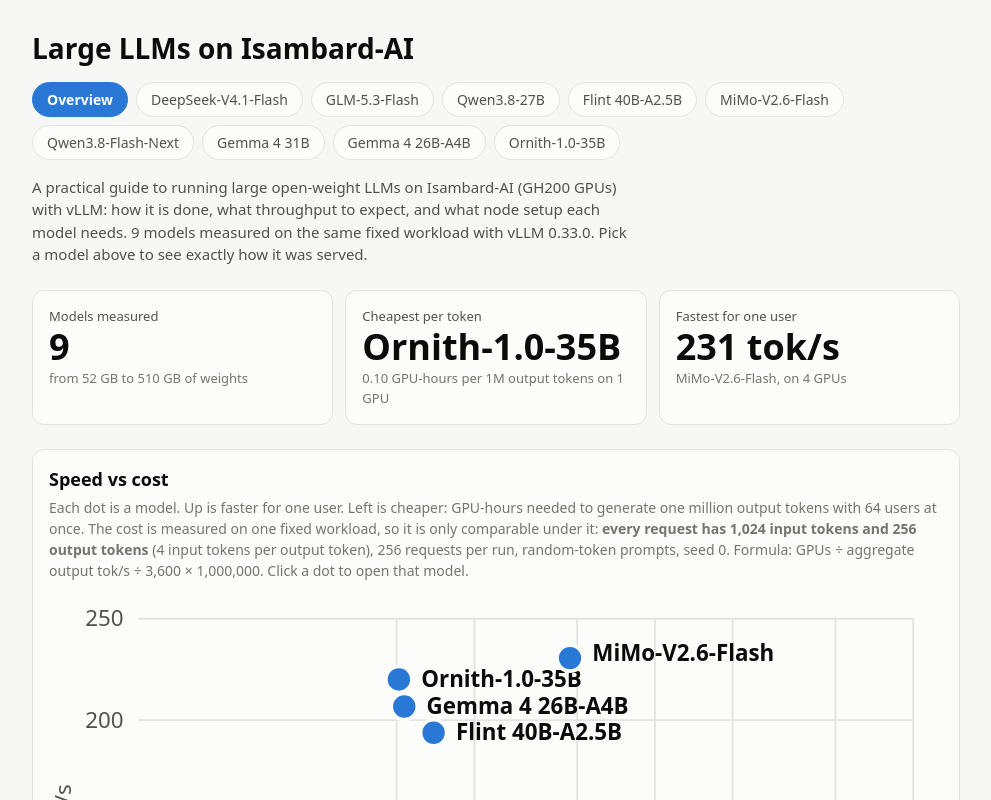
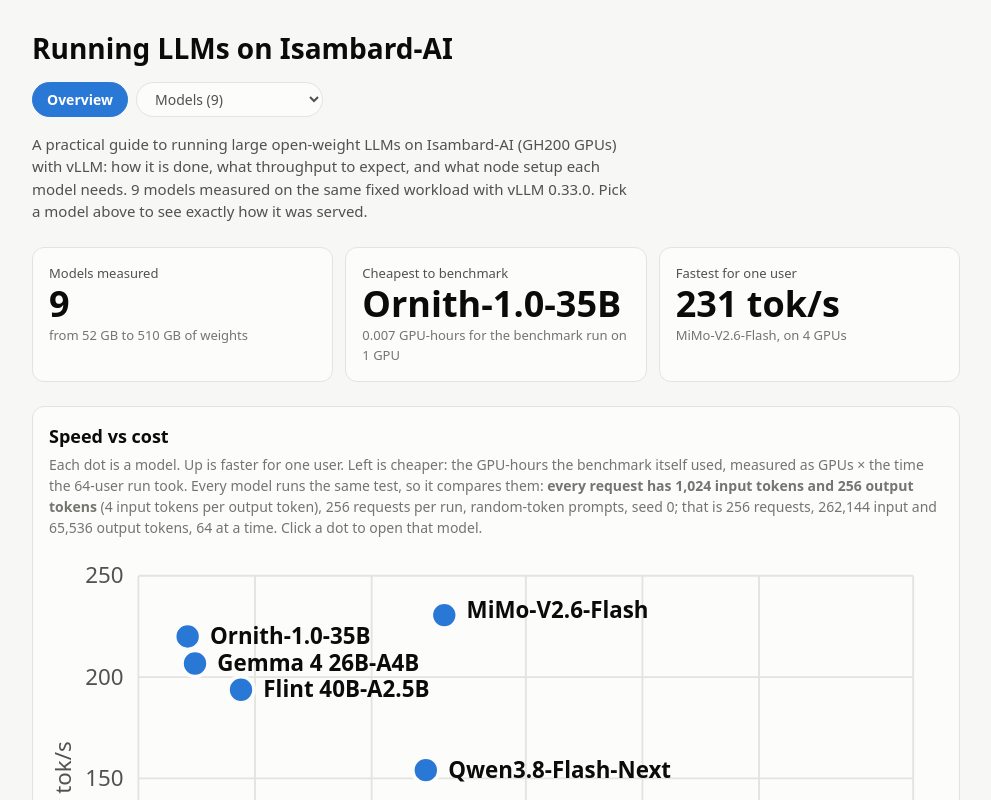
Before and after one commit to wd7512/how-to-run-llm-on-isambard, a plain HTML site: page docs/index.html in a window 1280 px wide. Shown: the top 800 px of the page, without its empty margins (144-1135 px from the left). Drawn offline with Linux system fonts and the light colour scheme.

Commit message:
Site: new title, Overview + Models dropdown, measured benchmark cost (GPU-hours to run the benchmark) replaces per-1M extrapolation
Co-Authored-By: Claude Sonnet 5.5 <noreply@anthropic.com>

```diff
--- a/docs/data.js
+++ b/docs/data.js
@@ -21,7 +21,7 @@ window.SITE = {
    "nodes": 2,
    "gpus_per_node": 4,
    "gpus": 8,
-   "time_cap": "00:40:00",
+   "time_cap": "00:18:00",
    "revision": "08c8657f02291e11b6f6b63e0e16014f8e748518",
    "date": "2026-11-15",
    "layout": "TP4 x DP2 + expert-parallel, 2 node(s)",
@@ -101,7 +101,8 @@ window.SITE = {
     ]
    },
    "provenance": {},
-   "gph1m": 1.537,
+   "test_gpuh": 0.1007,
+   "test_s": 45.3,
    "vllm_args": "--trust-remote-code --tool-call-parser deepseek_v41 --enable-auto-tool-choice --reasoning-parser deepseek_v41",
    "repeat_pct": [
     -1.4,
@@ -143,7 +144,7 @@ window.SITE = {
    "nodes": 2,
    "gpus_per_node": 4,
    "gpus": 8,
-   "time_cap": "00:40:00",
+   "time_cap": "00:33:00",
    "revision": "46a050bec13002ad29ee795c16e61cf4fa3c4a9c",
    "date": "2026-11-15",
    "layout": "TP4 x DP2 + expert-parallel, 2 node(s)",
@@ -223,7 +224,8 @@ window.SITE = {
     ]
    },
    "provenance": {},
-   "gph1m": 4.945,
+   "test_gpuh": 0.324,
+   "test_s": 145.8,
    "vllm_args": "--tool-call-parser glm47 --enable-auto-tool-choice --reasoning-parser glm47 --disable-flashinfer-autotune --enforce-eager",
    "repeat_pct": [
     6.0,
@@ -264,7 +266,7 @@ window.SITE = {
    "nodes": 1,
    "gpus_per_node": 1,
    "gpus": 1,
-   "time_cap": "00:30:00",
+   "time_cap": "00:11:00",
    "revision": "37561816e66b5b9153b1b64c10968c18c1e6f4a0",
    "date": "2026-11-15",
    "layout": "TP1 x DP1, 1 node(s)",
@@ -344,7 +346,8 @@ window.SITE = {
     ]
    },
    "provenance": {},
-   "gph1m": 0.195,
+   "test_gpuh": 0.0128,
+   "test_s": 46.1,
    "vllm_args": "--enable-auto-tool-choice --tool-call-parser qwen3_coder --reasoning-parser qwen3 --mm-encoder-tp-mode data",
    "repeat_pct": [
     -0.2,
@@ -387,7 +390,7 @@ window.SITE = {
    "nodes": 1,
    "gpus_per_node": 2,
    "gpus": 2,
-   "time_cap": "00:30:00",
+   "time_cap": "00:10:00",
    "revision": "2a247be0c0aec895ccb0ac7ca92229ec6df37288",
    "date": "2026-11-15",
    "layout": "TP2 x DP1 + expert-parallel, 1 node(s)",
@@ -467,7 +470,8 @@ window.SITE = {
     ]
    },
    "provenance": {},
-   "gph1m": 0.139,
+   "test_gpuh": 0.0092,
+   "test_s": 16.5,
    "vllm_args": "--attention-backend FLASHINFER",
    "repeat_pct": [
     -1.3,
@@ -509,7 +513,7 @@ window.SITE = {
    "nodes": 1,
    "gpus_per_node": 4,
    "gpus": 4,
-   "time_cap": "00:30:00",
+   "time_cap": "00:21:00",
    "revision": "f657ba2f7d24c9adc5730675baaa2d34de878a49",
    "date": "2026-11-15",
    "layout": "TP4 x DP1, 1 node(s)",
@@ -589,7 +593,8 @@ window.SITE = {
     ]
    },
    "provenance": {},
-   "gph1m": 0.469,
+   "test_gpuh": 0.0308,
+   "test_s": 27.7,
    "vllm_args": "--trust-remote-code --generation-config vllm --tool-call-parser mimo --enable-auto-tool-choice --reasoning-parser mimo",
    "repeat_pct": [
     0.2,
@@ -631,7 +636,7 @@ window.SITE = {
    "nodes": 1,
    "gpus_per_node": 4,
    "gpus": 4,
-   "time_cap": "00:30:00",
+   "time_cap": "00:16:00",
    "revision": "812d96e10a0dd82b69d749e68693698cf6c36daa",
    "date": "2026-11-15",
    "layout": "TP4 x DP1 + expert-parallel, 1 node(s)",
@@ -711,7 +716,8 @@ window.SITE = {
     ]
    },
    "provenance": {},
-   "gph1m": 0.42,
+   "test_gpuh": 0.0276,
+   "test_s": 24.8,
    "vllm_args": "--max-num-seqs 256 --enable-prefix-caching --enable-auto-tool-choice --tool-call-parser qwen3_coder --reasoning-parser qwen3",
    "repeat_pct": [
     -1.2,
@@ -754,7 +760,7 @@ window.SITE = {
    "nodes": 1,
    "gpus_per_node": 2,
    "gpus": 2,
-   "time_cap": "00:30:00",
+   "time_cap": "00:12:00",
    "revision": "5bbc2fb1c1b2c611d06e3d9f23c170ba21659d89",
    "date": "2026-11-15",
    "layout": "TP2 x DP1, 1 node(s)",
@@ -833,7 +839,8 @@ window.SITE = {
     ]
    },
    "provenance": {},
-   "gph1m": 0.335,
+   "test_gpuh": 0.022,
+   "test_s": 39.6,
    "vllm_args": "--reasoning-parser gemma4 --tool-call-parser gemma4 --enable-auto-tool-choice",
    "repeat_pct": [
     -0.1,
@@ -875,7 +882,7 @@ window.SITE = {
    "nodes": 1,
    "gpus_per_node": 1,
    "gpus": 1,
-   "time_cap": "00:30:00",
+   "time_cap": "00:10:00",
    "revision": "24548b62aa021d562695c04aaf7758a1ea47990b",
    "date": "2026-11-15",
    "layout": "TP1 x DP1, 1 node(s)",
@@ -954,7 +961,8 @@ window.SITE = {
     ]
    },
    "provenance": {},
-   "gph1m": 0.107,
+   "test_gpuh": 0.007,
+   "test_s": 25.2,
    "vllm_args": "--reasoning-parser gemma4 --tool-call-parser gemma4 --enable-auto-tool-choice",
    "repeat_pct": [
     -0.6,
@@ -995,7 +1003,7 @@ window.SITE = {
    "nodes": 1,
    "gpus_per_node": 1,
    "gpus": 1,
-   "time_cap": "00:30:00",
+   "time_cap": "00:10:00",
    "revision": "5df2ed3f675c7beaa490328cc70bb573b65fb660",
    "date": "2026-11-15",
    "layout": "TP1 x DP1, 1 node(s)",
@@ -1075,7 +1083,8 @@ window.SITE = {
     ]
    },
    "provenance": {},
-   "gph1m": 0.102,
+   "test_gpuh": 0.0067,
+   "test_s": 24.1,
    "vllm_args": "--enable-prefix-caching --enable-auto-tool-choice --tool-call-parser qwen3_xml --reasoning-parser qwen3 --trust-remote-code",
    "repeat_pct": [
     1.2,
--- a/docs/index.html
+++ b/docs/index.html
@@ -3,8 +3,8 @@
 <head>
 <meta charset="utf-8">
 <meta name="viewport" content="width=device-width, initial-scale=1">
-<title>LLMs on Isambard-AI</title>
-<meta name="description" content="Measured speed and GPU-hour cost of running large open-weight LLMs on Isambard-AI (GH200) with vLLM, with exact one-command steps per model.">
+<title>Running LLMs on Isambard-AI</title>
+<meta name="description" content="A practical guide to running large open-weight LLMs on Isambard-AI (GH200) with vLLM: how it is done, what throughput to expect and what node setup you need.">
 <style>
 :root {
   color-scheme: light;
@@ -87,6 +87,9 @@ footer { margin-top: 32px; font-size: 14px; color: var(--text-muted); }
 .tabs button { font: inherit; font-size: 14px; padding: 6px 14px; border-radius: 999px; border: 1px solid var(--grid); background: var(--surface-1); color: var(--text-secondary); cursor: pointer; }
 .tabs button[aria-selected="true"] { background: var(--series-1); border-color: var(--series-1); color: #fff; }
 .tabs button.home { font-weight: 600; }
+.tabs select { font: inherit; font-size: 14px; padding: 6px 14px; border-radius: 999px; border: 1px solid var(--grid); background: var(--surface-1); color: var(--text-secondary); cursor: pointer; max-width: 100%; }
+.tabs select.on { background: var(--series-1); border-color: var(--series-1); color: #fff; }
+h1 a { color: inherit; text-decoration: none; }
 pre { background: var(--surface-0); border: 1px solid var(--grid); border-radius: 8px; padding: 12px; overflow-x: auto; font-size: 13px; line-height: 1.5; color: var(--text-primary); margin: 8px 0; }
 code { font-size: 0.92em; }
 .meta { font-size: 13px; color: var(--text-muted); }
@@ -99,7 +102,7 @@ table.cmp tr.row:hover td { background: var(--surface-0); }
 </head>
 <body>
 <main>
-  <h1>Large LLMs on Isambard-AI</h1>
+  <h1><a href="./" id="home">Running LLMs on Isambard-AI</a></h1>
   <div class="tabs" role="tablist" aria-label="View" id="tabs"></div>
   <div id="view"></div>
   <footer>
@@ -174,12 +177,13 @@ function costChart(target, steps) {
   target.appendChild(svg);
 }
 
-// Scatter: x = GPU-hours per 1M output tokens at 64 users (log), y = single-user tok/s.
+// Scatter: x = GPU-hours the benchmark run used (measured, log scale), y = single-user tok/s.
 function scatter(target, current) {
-  const pts = MODELS.map(m => ({k: m.key, label: m.label, x: m.gph1m, y: m.tok1, gpus: m.gpus, agg: m.tok64}));
+  const pts = MODELS.map(m => ({k: m.key, label: m.label, x: m.test_gpuh, y: m.tok1, gpus: m.gpus, agg: m.tok64}));
   const W = 480, H = 340, L = 48, R = 16, T = 16, B = 52;
-  const lo = Math.pow(10, Math.floor(Math.log10(Math.min(...pts.map(p => p.x)) * 0.8)));
-  const hi = Math.pow(10, Math.ceil(Math.log10(Math.max(...pts.map(p => p.x)) * 1.2)));
+  const TICKS = [0.002, 0.005, 0.01, 0.02, 0.05, 0.1, 0.2, 0.5, 1, 2];
+  const lo = [...TICKS].reverse().find(t => t <= Math.min(...pts.map(p => p.x)) * 0.8) || TICKS[0];
+  const hi = TICKS.find(t => t >= Math.max(...pts.map(p => p.x)) * 1.25) || TICKS[TICKS.length - 1];
   const ymax = Math.ceil(Math.max(...pts.map(p => p.y)) / 50) * 50;
   const xs = v => L + (W - L - R) * (Math.log10(v) - Math.log10(lo)) / (Math.log10(hi) - Math.log10(lo));
   const ys = v => T + (H - T - B) * (1 - v / ymax);
@@ -188,11 +192,11 @@ function scatter(target, current) {
     el("line", {class: "grid", x1: L, x2: W - R, y1: ys(v), y2: ys(v)}, svg);
     el("text", {x: L - 8, y: ys(v) + 4, "text-anchor": "end"}, svg).textContent = fmt(v);
   }
-  [0.1, 0.2, 0.5, 1, 2, 5, 10, 20].filter(v => v >= lo && v <= hi).forEach(v => {
+  TICKS.filter(v => v >= lo && v <= hi).forEach(v => {
     el("line", {class: "grid", x1: xs(v), x2: xs(v), y1: T, y2: H - B}, svg);
-    el("text", {x: xs(v), y: H - B + 18, "text-anchor": "middle"}, svg).textContent = v;
+    el("text", {x: xs(v), y: H - B + 18, "text-anchor": "middle"}, svg).textContent = String(v);
   });
-  el("text", {x: (L + W - R) / 2, y: H - 8, "text-anchor": "middle"}, svg).textContent = "GPU-hours per 1M output tokens (1,024 in / 256 out per request)";
+  el("text", {x: (L + W - R) / 2, y: H - 8, "text-anchor": "middle"}, svg).textContent = "GPU-hours to run the benchmark (log scale)";
   el("text", {x: 12, y: (T + H - B) / 2, "text-anchor": "middle", transform: `rotate(-90 12 ${(T + H - B) / 2})`}, svg).textContent = "Single-user tok/s";
   // Labels: place right of the dot, or left near the right edge; nudge apart if two labels would overlap.
   const placed = [];
@@ -204,7 +208,7 @@ function scatter(target, current) {
     const g = el("g", {style: "cursor:pointer"}, svg);
     el("circle", {cx, cy, r: 7, class: "dot" + (p.k === current ? " cur" : "")}, g);
     el("text", {class: "val", x: left ? cx - 12 : cx + 12, y: ly, "text-anchor": left ? "end" : "start"}, g).textContent = p.label;
-    hover(g, `${p.label}: ${fmt(p.y, 0)} tok/s for one user; ${fmt(p.x, 2)} GPU-hours per 1M output tokens (${p.gpus} GPU${p.gpus > 1 ? "s" : ""}, ${fmt(p.agg, 0)} tok/s at 64 users; 1,024 in / 256 out per request)`);
+    hover(g, `${p.label}: ${fmt(p.y, 0)} tok/s for one user; ${fmt(p.x, 3)} GPU-hours to run the benchmark (${p.gpus} GPU${p.gpus > 1 ? "s" : ""}, ${fmt(p.agg, 0)} tok/s at 64 users)`);
     g.addEventListener("click", () => go(p.k));
   });
   target.appendChild(svg);
@@ -216,8 +220,8 @@ function fmtCmd(c) { return c.replace(/ (--[a-z0-9.-]+)/g, " \\\n  $1"); }
 const CLONE = "git clone " + REPO + ".git && cd how-to-run-llm-on-isambard";
 
 function overview() {
-  const cheapest = MODELS.reduce((a, b) => a.gph1m < b.gph1m ? a : b), fastest = MODELS.reduce((a, b) => a.tok1 > b.tok1 ? a : b);
-  const sorted = [...MODELS].sort((a, b) => a.gph1m - b.gph1m);
+  const cheapest = MODELS.reduce((a, b) => a.test_gpuh < b.test_gpuh ? a : b), fastest = MODELS.reduce((a, b) => a.tok1 > b.tok1 ? a : b);
+  const sorted = [...MODELS].sort((a, b) => a.test_gpuh - b.test_gpuh);
   const v = $("view");
   v.innerHTML = `
   <p class="sub">A practical guide to running large open-weight LLMs on Isambard-AI (GH200 GPUs) with vLLM: how it is done, what
@@ -225,20 +229,20 @@ function overview() {
     Pick a model above to see exactly how it was served.</p>
   <section class="tiles" aria-label="Headline numbers">
     <div class="tile"><div class="label">Models measured</div><div class="value">${MODELS.length}</div><p class="note">from ${fmt(Math.min(...MODELS.map(m => m.weights_gb)), 0)} GB to ${fmt(Math.max(...MODELS.map(m => m.weights_gb)), 0)} GB of weights</p></div>
-    <div class="tile"><div class="label">Cheapest per token</div><div class="value">${esc(cheapest.label)}</div><p class="note">${fmt(cheapest.gph1m, 2)} GPU-hours per 1M output tokens on ${cheapest.gpus} GPU${cheapest.gpus > 1 ? "s" : ""}</p></div>
+    <div class="tile"><div class="label">Cheapest to benchmark</div><div class="value">${esc(cheapest.label)}</div><p class="note">${fmt(cheapest.test_gpuh, 3)} GPU-hours for the benchmark run on ${cheapest.gpus} GPU${cheapest.gpus > 1 ? "s" : ""}</p></div>
     <div class="tile"><div class="label">Fastest for one user</div><div class="value">${fmt(fastest.tok1, 0)} tok/s</div><p class="note">${esc(fastest.label)}, on ${fastest.gpus} GPUs</p></div>
   </section>
   <section class="card">
     <h2>Speed vs cost</h2>
-    <p class="desc">Each dot is a model. Up is faster for one user. Left is cheaper: GPU-hours needed to generate one million output tokens with 64 users at once. The cost is measured on one fixed workload, so it is only comparable under it: ${TOK}. Formula: GPUs &divide; aggregate output tok/s &divide; 3,600 &times; 1,000,000. Click a dot to open that model.</p>
+    <p class="desc">Each dot is a model. Up is faster for one user. Left is cheaper: the GPU-hours the benchmark itself used, measured as GPUs &times; the time the 64-user run took. Every model runs the same test, so it compares them: ${TOK}; that is 256 requests, 262,144 input and 65,536 output tokens, 64 at a time. Click a dot to open that model.</p>
     <div id="c-scatter"></div>
   </section>
   <section class="card">
     <h2>All models</h2>
     <p class="desc">Sorted cheapest first. Click a row for how it was served. GPU-hours to reproduce = download + container build (shared) + one serve-and-benchmark run.</p>
     <div class="tablewrap"><table class="cmp">
-      <thead><tr><th>Model</th><th>GPUs</th><th>Weights</th><th>1 user tok/s</th><th>64 users tok/s</th><th>GPU-h per 1M out tok</th><th>GPU-h to reproduce</th><th>Status</th></tr></thead>
-      <tbody>${sorted.map(m => `<tr class="row" data-k="${m.key}"><td>${esc(m.label)}</td><td>${m.gpus}</td><td>${fmt(m.weights_gb, m.weights_gb < 100 ? 1 : 0)} GB</td><td>${fmt(m.tok1, m.tok1 < 10 ? 1 : 0)}</td><td>${fmt(m.tok64)}</td><td>${fmt(m.gph1m, 2)}</td><td>${fmt(m.gpu_hours.total, 2)}</td><td>${esc(m.status)}</td></tr>`).join("")}</tbody>
+      <thead><tr><th>Model</th><th>GPUs</th><th>Weights</th><th>1 user tok/s</th><th>64 users tok/s</th><th>GPU-h to run the benchmark</th><th>GPU-h to reproduce</th><th>Status</th></tr></thead>
+      <tbody>${sorted.map(m => `<tr class="row" data-k="${m.key}"><td>${esc(m.label)}</td><td>${m.gpus}</td><td>${fmt(m.weights_gb, m.weights_gb < 100 ? 1 : 0)} GB</td><td>${fmt(m.tok1, m.tok1 < 10 ? 1 : 0)}</td><td>${fmt(m.tok64)}</td><td>${fmt(m.test_gpuh, 3)}</td><td>${fmt(m.gpu_hours.total, 2)}</td><td>${esc(m.status)}</td></tr>`).join("")}</tbody>
     </table></div>
   </section>
   <section class="card">
@@ -288,7 +292,7 @@ function detail(m) {
   <section class="tiles" aria-label="Headline numbers">
     <div class="tile"><div class="label">Single user, output speed</div><div class="value">${fmt(m.tok1, m.tok1 < 10 ? 1 : 0)} tok/s</div><p class="note">time to first token ${fmt(r[0].mean_ttft_ms, r[0].mean_ttft_ms < 1000 ? 0 : 0)} ms</p></div>
     <div class="tile"><div class="label">Aggregate at 64 concurrent users</div><div class="value">${fmt(m.tok64)} tok/s</div><p class="note">each user sees ~${fmt(1000 / top.mean_tpot_ms)} tok/s</p></div>
-    <div class="tile"><div class="label">Cost per 1M output tokens</div><div class="value">${fmt(m.gph1m, 2)} GPU-h</div><p class="note">at 64 users, 1,024 in / 256 out per request</p></div>
+    <div class="tile"><div class="label">GPU-hours to run the benchmark</div><div class="value">${fmt(m.test_gpuh, 3)} GPU-h</div><p class="note">64-user run: ${fmt(m.test_s, 0)} s on ${m.gpus} GPU${m.gpus > 1 ? "s" : ""}, 262,144 in / 65,536 out tokens</p></div>
   </section>
   <section class="card"><h2>How it was served</h2>
     <p class="desc">What the job actually ran, recorded by the run itself. Slurm request: <code>--nodes=${m.nodes} --gpus-per-node=${m.gpus_per_node} --time=${esc(m.time_cap)}</code>. Everything runs inside the container, started once per node:</p>
@@ -340,12 +344,15 @@ function go(k) { history.pushState(null, "", k === "overview" ? location.pathnam
 function show() {
   const cur = current();
   $("tabs").innerHTML = `<button class="home" role="tab" data-k="overview" aria-selected="${cur === "overview"}">Overview</button>` +
-    MODELS.map(m => `<button role="tab" data-k="${m.key}" aria-selected="${cur === m.key}">${esc(m.label)}</button>`).join("");
-  $("tabs").querySelectorAll("button").forEach(b => b.onclick = () => go(b.dataset.k));
-  if (cur === "overview") { document.title = "LLMs on Isambard-AI"; overview(); }
+    `<select id="model-select" class="${cur === "overview" ? "" : "on"}" aria-label="Choose a model"><option value="">Models (${MODELS.length})</option>` +
+    MODELS.map(m => `<option value="${m.key}"${cur === m.key ? " selected" : ""}>${esc(m.label)}</option>`).join("") + "</select>";
+  $("tabs").querySelector("button").onclick = () => go("overview");
+  $("model-select").onchange = e => { if (e.target.value) go(e.target.value); };
+  if (cur === "overview") { document.title = "Running LLMs on Isambard-AI"; overview(); }
   else { document.title = byKey[cur].label + " on Isambard-AI"; detail(byKey[cur]); }
 }
 addEventListener("popstate", show);
+$("home").addEventListener("click", e => { e.preventDefault(); go("overview"); });
 show();
 </script>
 </body>
```
Also changed, not shown: 3 other files.
